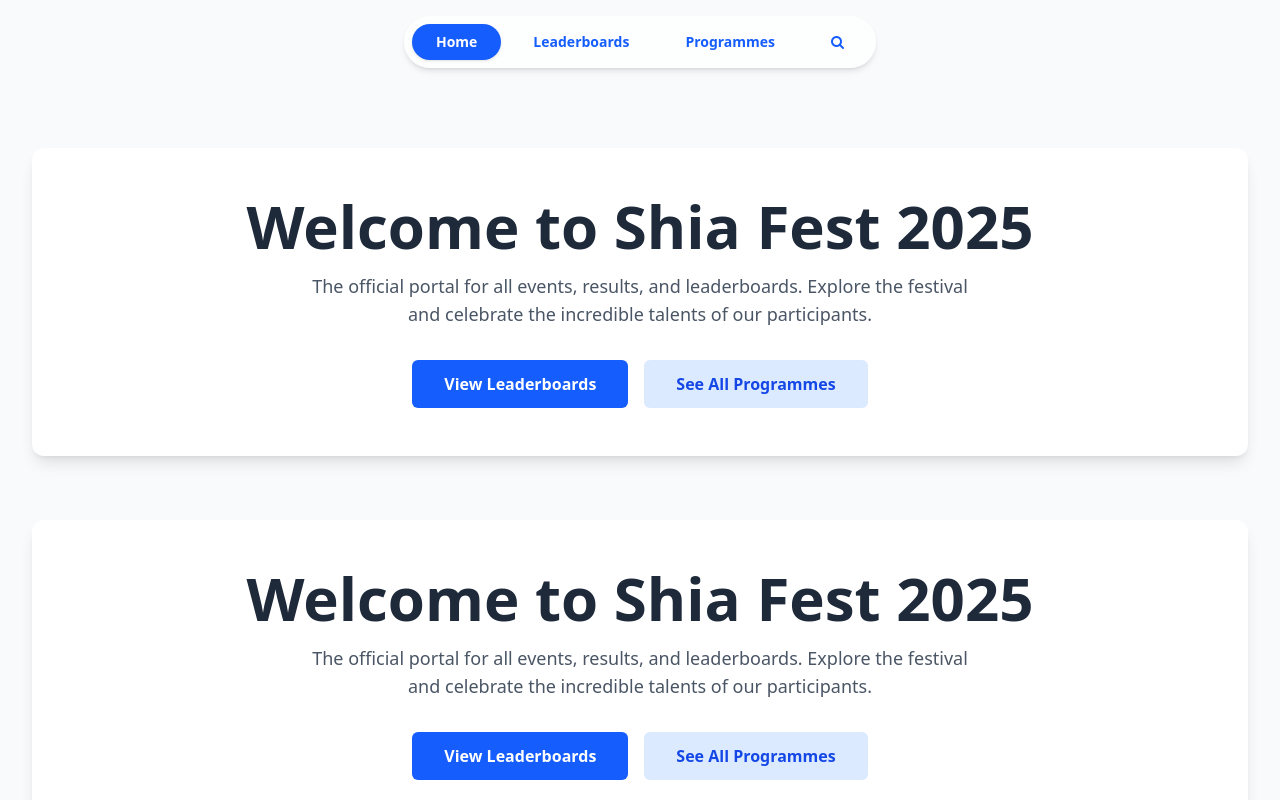
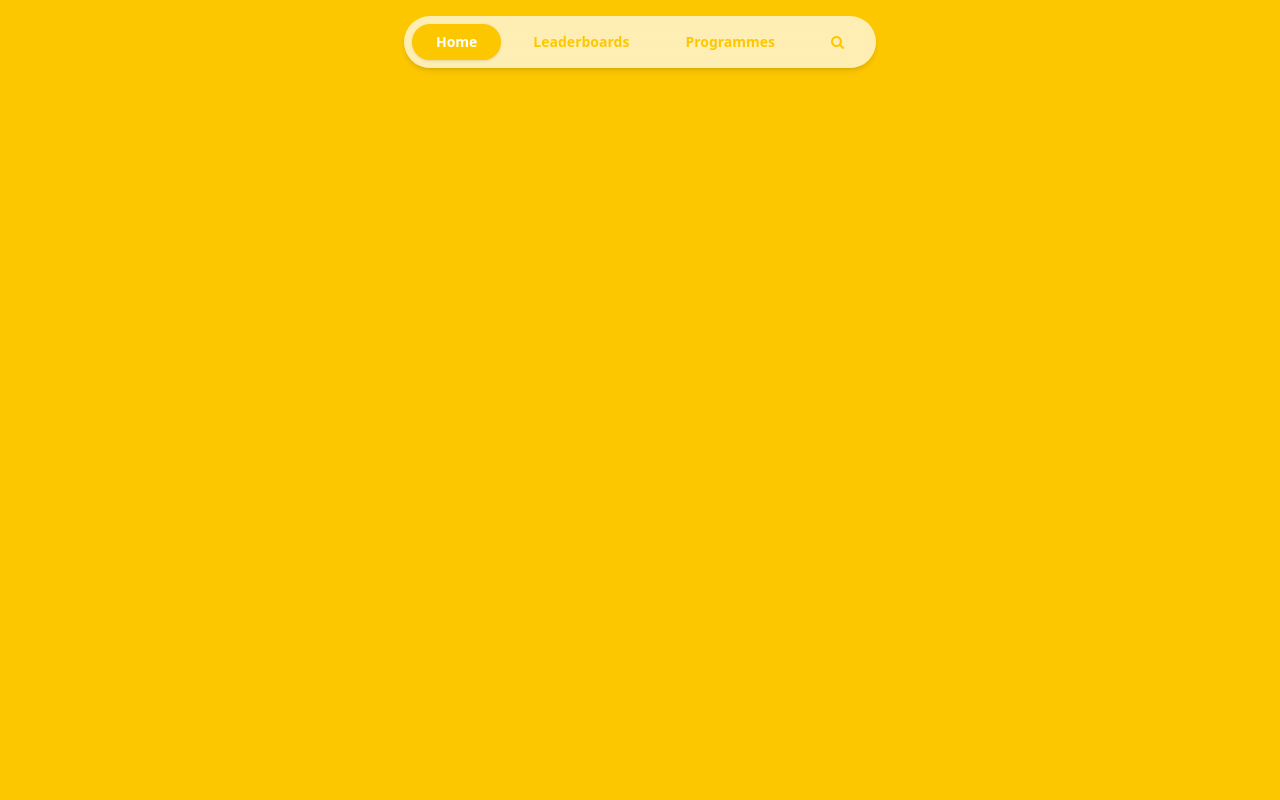
Before and after one commit to Shia-Fest/frontend, a React (Vite) app: page / in a window 1280 px wide. Shown: the top 800 px of the page. Built offline with nearby package versions, Linux system fonts and the light colour scheme.

Commit message:
feat(frontend): Home page first stage designing

```diff
--- a/index.html
+++ b/index.html
@@ -8,7 +8,7 @@
       <link rel="stylesheet" href="https://cdnjs.cloudflare.com/ajax/libs/font-awesome/4.7.0/css/font-awesome.min.css">
     <title>Vite + React</title>
   </head>
-  <body>
+  <body >
     <div id="root"></div>
     <script type="module" src="/src/main.jsx"></script>
   </body>
--- a/src/App.jsx
+++ b/src/App.jsx
@@ -11,31 +11,22 @@ import Navbar from './components/Navbar';
 import HomePage from './pages/HomePage';
 import Footer from './components/Footer';
 
-
-// Simple Navbar component for navigation
 function App() {
   return (
-    // The entire application is wrapped in <BrowserRouter> to enable routing
     <BrowserRouter>
-      <div className="min-h-screen bg-gray-50 font-sans">
+      {/* This main div acts as the container for our entire application */}
+      <div className="bg-gray-50 font-sans">
         <Navbar />
-
-        <main className="py-8">
-          <HomePage />
-          {/* The <Routes> component manages which page to show based on the URL */}
+        <main>
           <Routes>
-            {/* Main Pages */}
-            <Route path='/' element={<HomePage />} />
-            <Route path="/leaderboard" element={<LeaderboardsPage />} />
+            <Route path="/" element={<HomePage />} />
+            <Route path="/leaderboards" element={<LeaderboardsPage />} />
             <Route path="/programmes" element={<ProgrammesPage />} />
             <Route path="/search" element={<SearchPage />} />
-
-            {/* Nested/Dynamic Pages */}
             <Route path="/programmes/:programmeId/results" element={<ResultsPage />} />
             <Route path="/programmes/:programmeId/results/:resultId/certificate" element={<CertificatePage />} />
           </Routes>
         </main>
-        <Footer />
       </div>
     </BrowserRouter>
   );
--- a/src/components/Navbar.jsx
+++ b/src/components/Navbar.jsx
@@ -3,15 +3,14 @@ import { NavLink } from 'react-router-dom';
 
 const Navbar = () => {
     return (
-        <header className="py-4">
-            {/*
-              THE FIX: A Simple, Centered Grid
-              - grid: Establishes this as a grid container.
-              - justify-items-center: A powerful class that centers all items inside the grid horizontally.
-            */}
+        // THE FIX: These classes make the navbar float
+        // - 'absolute': Takes the navbar out of the normal page flow.
+        // - 'top-0 left-0 w-full': Pins it to the top and makes it full-width.
+        // - 'z-10': Ensures it sits on a higher layer than the page content.
+        <header className="absolute top-0 left-0 w-full py-4 z-10">
             <nav className="container mx-auto px-4 grid justify-items-center">
 
-                {/* The navigation pill is the only item in the grid, so it will now be perfectly centered. */}
+                {/* This is the only item in the grid, so it will be perfectly centered. */}
                 <ul className="bg-white/70 backdrop-blur-md p-2 rounded-full shadow-md flex items-center space-x-1 sm:space-x-2">
                     <li>
                         <NavLink
@@ -19,7 +18,7 @@ const Navbar = () => {
                             end
                             className={({ isActive }) =>
                                 `block px-4 sm:px-6 py-2 rounded-full text-sm font-semibold transition-colors duration-300 ${
-                                    isActive ? 'bg-blue-600 text-white shadow-sm' : 'text-blue-600 hover:bg-blue-100'
+                                    isActive ? 'bg-yellow-400 text-white shadow-sm' : 'text-yellow-400 hover:bg-yellow-100'
                                 }`
                             }
                         >
@@ -31,7 +30,7 @@ const Navbar = () => {
                             to="/leaderboards"
                             className={({ isActive }) =>
                                 `block px-4 sm:px-6 py-2 rounded-full text-sm font-semibold transition-colors duration-300 ${
-                                    isActive ? 'bg-blue-600 text-white shadow-sm' : 'text-blue-600 hover:bg-blue-100'
+                                    isActive ? 'bg-yellow-400 text-white shadow-sm' : 'text-yellow-400 hover:bg-yellow-100'
                                 }`
                             }
                         >
@@ -43,7 +42,7 @@ const Navbar = () => {
                             to="/programmes"
                             className={({ isActive }) =>
                                 `block px-4 sm:px-6 py-2 rounded-full text-sm font-semibold transition-colors duration-300 ${
-                                    isActive ? 'bg-blue-600 text-white shadow-sm' : 'text-blue-600 hover:bg-blue-100'
+                                    isActive ? 'bg-yellow-400 text-white shadow-sm' : 'text-yellow-400 hover:bg-yellow-100'
                                 }`
                             }
                         >
@@ -55,15 +54,14 @@ const Navbar = () => {
                             to="/search"
                             className={({ isActive }) =>
                                 `block px-4 sm:px-6 py-2 rounded-full text-sm font-semibold transition-colors duration-300 ${
-                                    isActive ? 'bg-blue-600 text-white shadow-sm' : 'text-blue-600 hover:bg-blue-100'
+                                    isActive ? 'bg-yellow-400 text-white shadow-sm' : 'text-yellow-400 hover:bg-yellow-100'
                                 }`
                             }
                         >
-                            <i className="fa fa-search"></i> {/* Assuming you have Font Awesome for the icon */}
+                             <i className="fa fa-search"></i>
                         </NavLink>
                     </li>
                 </ul>
-
             </nav>
         </header>
     );
--- a/src/pages/CandidateSearchPage.jsx
+++ b/src/pages/CandidateSearchPage.jsx
@@ -53,8 +53,8 @@ const SearchPage = () => {
             <div className="container mx-auto p-4 md:p-8">
                 <h1 className="text-4xl font-extrabold text-center text-gray-800 mb-6">Candidate Search</h1>
                 <form onSubmit={handleSearch} className="max-w-xl mx-auto flex gap-2">
-                    <input type="text" value={searchTerm} onChange={(e) => setSearchTerm(e.target.value)} placeholder="Enter name or admission number..." className="flex-grow px-4 py-2 border rounded-md shadow-sm"/>
-                    <button type="submit" disabled={loading} className="px-6 py-2 font-semibold text-white bg-blue-600 rounded-md hover:bg-blue-700 disabled:bg-gray-400">{loading ? '...' : 'Search'}</button>
+                    <input type="text" value={searchTerm} onChange={(e) => setSearchTerm(e.target.value)} placeholder="Enter name or admission number..." className="flex-grow px-4 py-2 border border-yellow-400 rounded-md shadow-sm active:border-yellow-400"/>
+                    <button type="submit" disabled={loading} className="px-6 py-2 font-semibold text-white bg-yellow-400 rounded-md hover:bg-yellow-700 disabled:bg-gray-400">{loading ? '...' : 'Search'}</button>
                 </form>
 
                 <div className="max-w-xl mx-auto mt-8">
--- a/src/pages/HomePage.jsx
+++ b/src/pages/HomePage.jsx
@@ -1,33 +1,12 @@
 import React from 'react';
 import { Link } from 'react-router-dom';
+import Navbar from '../components/Navbar';
 
 const HomePage = () => {
     return (
-        <div className="container mx-auto p-4 md:p-8 text-center">
-            <div className="bg-white rounded-xl shadow-lg p-8 md:p-12">
-                <h1 className="text-4xl md:text-6xl font-extrabold text-gray-800">
-                    Welcome to Shia Fest 2025
-                </h1>
-                <p className="mt-4 text-lg text-gray-600 max-w-2xl mx-auto">
-                    The official portal for all events, results, and leaderboards. Explore the festival and celebrate the incredible talents of our participants.
-                </p>
-                <div className="mt-8 flex flex-col sm:flex-row justify-center items-center gap-4">
-                    <Link
-                        to="/leaderboard"
-                        className="w-full sm:w-auto px-8 py-3 font-semibold text-white bg-blue-600 rounded-md hover:bg-blue-700 transition"
-                    >
-                        View Leaderboards
-                    </Link>
-                    <Link
-                        to="/programmes"
-                        className="w-full sm:w-auto px-8 py-3 font-semibold text-blue-700 bg-blue-100 rounded-md hover:bg-blue-200 transition"
-                    >
-                        See All Programmes
-                    </Link>
-                </div>
-            </div>
-        </div>
-    );
+        <section className='min-h-screen bg-yellow-400'>
+        </section>
+    )
 };
 
 export default HomePage;
--- a/src/pages/LeaderboardsPage.jsx
+++ b/src/pages/LeaderboardsPage.jsx
@@ -3,7 +3,7 @@ import LeaderBoardTable from "../components/LeaderboardTable";
 import api from '../services/api';
 
 const Spinner = () => (
-    <div className="flex justify-center items-center p-10">
+    <div className="flex justify-center items-center p-10 my-15">
         <svg className="animate-spin -ml-1 mr-3 h-10 w-10 text-blue-600" xmlns="http://www.w3.org/2000/svg" fill="none" viewBox="0 0 24 24">
             <circle className="opacity-25" cx="12" cy="12" r="10" stroke="currentColor" strokeWidth="4"></circle>
             <path className="opacity-75" fill="currentColor" d="M4 12a8 8 0 018-8V0C5.373 0 0 5.373 0 12h4zm2 5.291A7.962 7.962 0 014 12H0c0 3.042 1.135 5.824 3 7.938l3-2.647z"></path>
@@ -69,7 +69,7 @@ const LeaderboardsPage = () => {
     if (error) return <div className="text-center p-10 text-red-500 bg-red-50 rounded-lg max-w-md mx-auto mt-10">{error}</div>;
 
     return (
-        <div className="bg-gray-50 min-h-screen">
+        <div className="bg-gray-50 min-h-screen my-15">
             <div className="container mx-auto p-4 sm:p-6 lg:p-8">
                 <header className="text-center mb-10">
                     <h1 className="text-4xl sm:text-5xl lg:text-6xl font-extrabold text-gray-800">
--- a/src/pages/ProgrammeListPage.jsx
+++ b/src/pages/ProgrammeListPage.jsx
@@ -68,7 +68,7 @@ const ProgrammesPage = () => {
     }
 
     return (
-        <div className="container mx-auto p-4 md:p-8">
+        <div className="container mx-auto p-4 md:p-8 my-15">
             <h1 className="text-4xl md:text-5xl font-extrabold text-center text-gray-800 mb-8">
                 Festival Programmes
             </h1>
```
